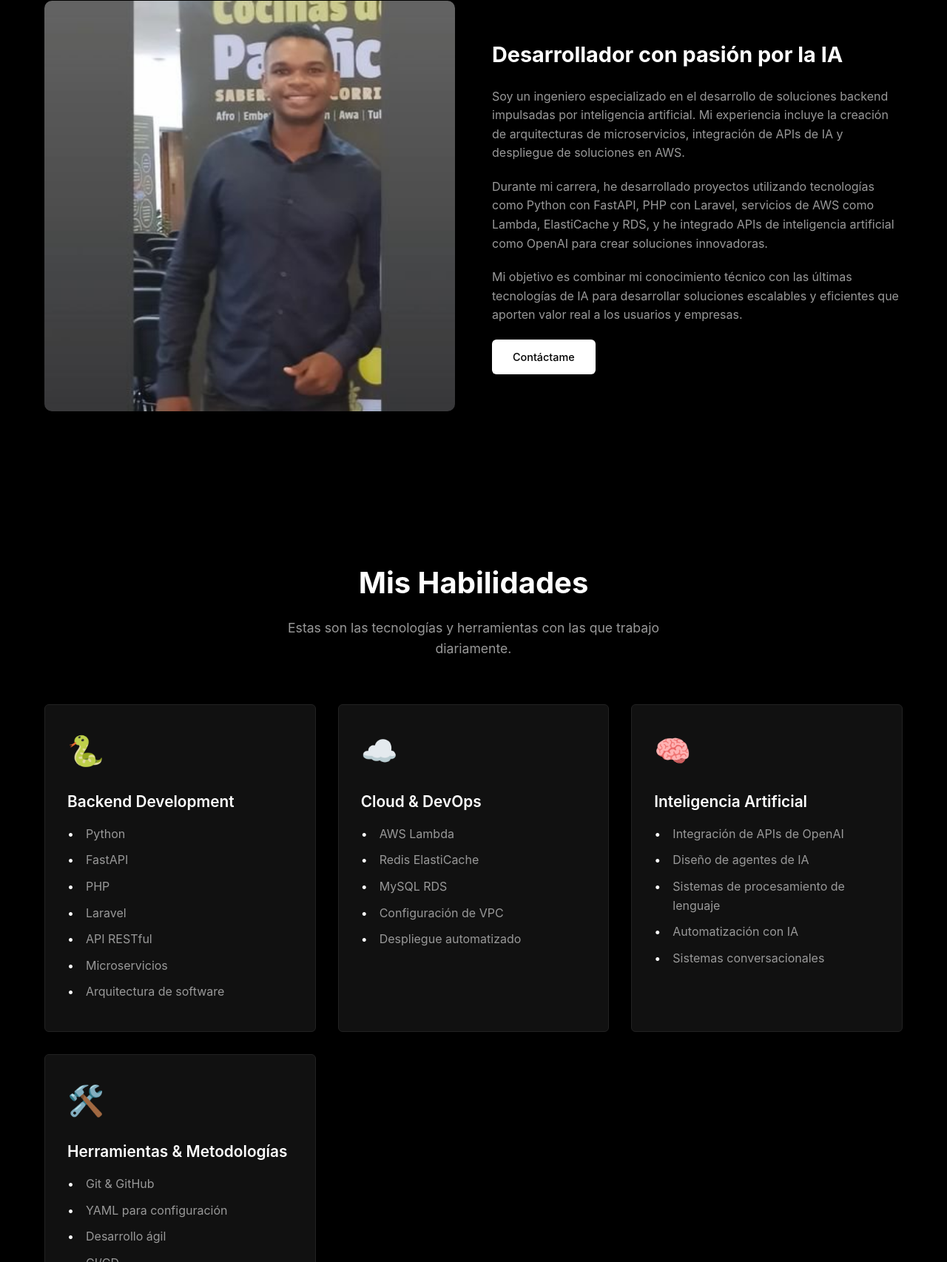
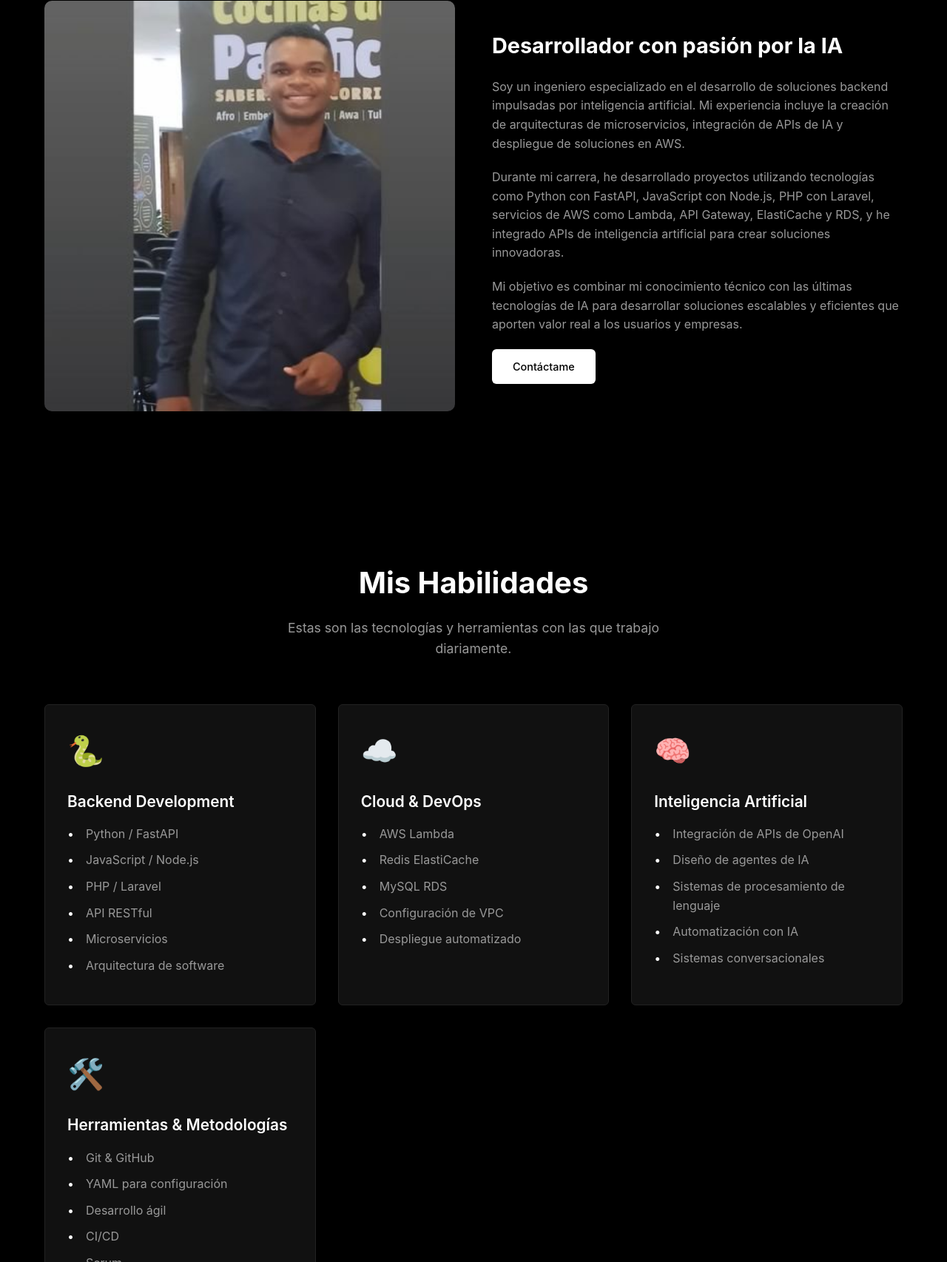
Before and after one commit to yordansolis/my-website, a plain HTML site: page index.html in a window 1280 px wide. Shown: the part 1094-2800 px from the top of the page at 74% size. Drawn offline with Linux system fonts and the light colour scheme.

Commit message:
agregando correcciones

```diff
--- a/index.html
+++ b/index.html
@@ -53,7 +53,7 @@
             <div class="container">
                 <div class="hero-content">
                     <h1>Desarrollador Backend especializado en <span class="highlight">Inteligencia Artificial</span></h1>
-                    <p>Ingeniero con experiencia en Python, Laravel, AWS e integración de APIs de IA. Creo arquitecturas escalables y soluciones impulsadas por inteligencia artificial.</p>
+                    <p>Ingeniero con experiencia en Python, JavaScript, PHP, AWS e integración de APIs de IA. Creo arquitecturas escalables y soluciones impulsadas por inteligencia artificial.</p>
                     <div class="hero-btns">
                         <a href="#projects" class="btn btn-primary">Ver Proyectos</a>
                         <a href="https://www.linkedin.com/in/jhordan-solis/" class="btn btn-outline" target="_blank">Contactame</a>
@@ -80,7 +80,7 @@
                 <div class="about-content">
                     <h3>Desarrollador con pasión por la IA</h3>
                     <p>Soy un ingeniero especializado en el desarrollo de soluciones backend impulsadas por inteligencia artificial. Mi experiencia incluye la creación de arquitecturas de microservicios, integración de APIs de IA y despliegue de soluciones en AWS.</p>
-                    <p>Durante mi carrera, he desarrollado proyectos utilizando tecnologías como Python con FastAPI, PHP con Laravel, servicios de AWS como Lambda, ElastiCache y RDS, y he integrado APIs de inteligencia artificial como OpenAI para crear soluciones innovadoras.</p>
+                    <p>Durante mi carrera, he desarrollado proyectos utilizando tecnologías como Python con FastAPI, JavaScript con Node.js, PHP con Laravel, servicios de AWS como Lambda, API Gateway, ElastiCache y RDS, y he integrado APIs de inteligencia artificial para crear soluciones innovadoras.</p>
                     <p>Mi objetivo es combinar mi conocimiento técnico con las últimas tecnologías de IA para desarrollar soluciones escalables y eficientes que aporten valor real a los usuarios y empresas.</p>
                     <a href="#contact" class="btn btn-primary">Contáctame</a>
                 </div>
@@ -100,11 +100,9 @@
                     <div class="skill-icon">🐍</div>
                     <h3 class="skill-title">Backend Development</h3>
                     <ul class="skill-list">
-                        <li>Python</li>
-                        <li>FastAPI</li>
-                        <li>PHP</li>
-                        <li>Laravel</li>
-
+                        <li>Python / FastAPI</li>
+                        <li>JavaScript / Node.js </li>
+                        <li>PHP / Laravel</li>
                         <li>API RESTful</li>
                         <li>Microservicios</li>
                         <li>Arquitectura de software</li>
@@ -140,7 +138,7 @@
                         <li>YAML para configuración</li>
                         <li>Desarrollo ágil</li>
                         <li>CI/CD</li>
-                        <li>Documentación técnica</li>
+                        <li>Scrum</li>
                     </ul>
                 </div>
             </div>
```
Also changed, not shown: 1 other file.
